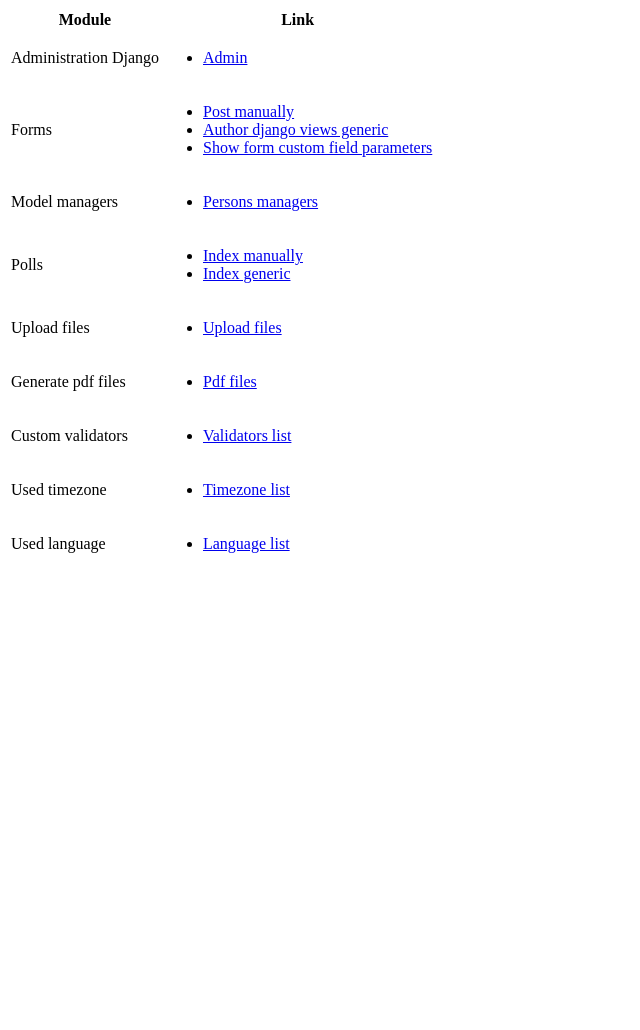
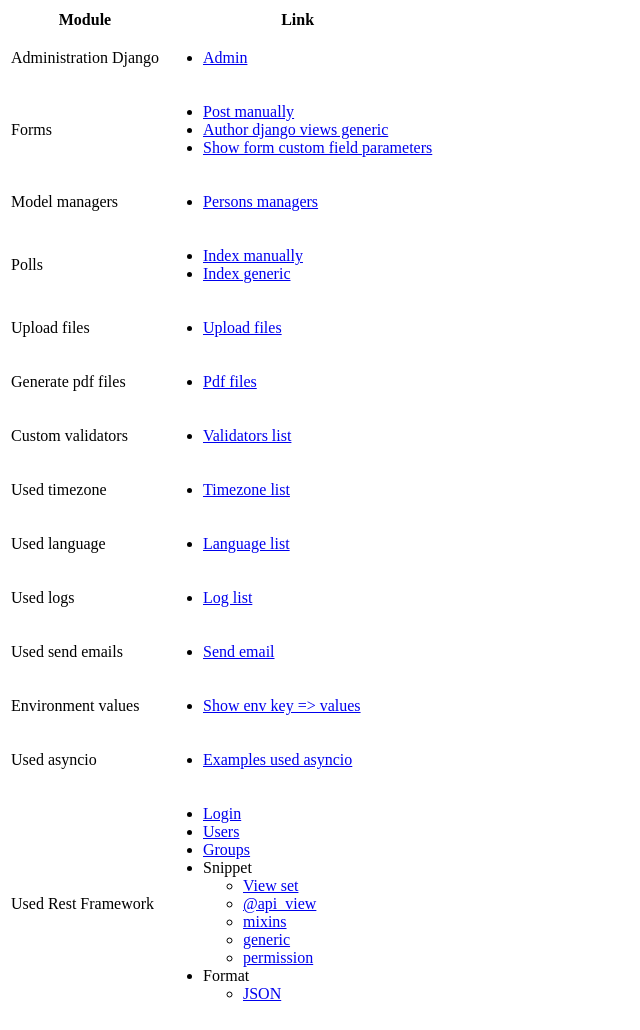
Before and after one commit to gsi-luis/djangolearning, a Django app: page / in a window 1280 px wide. Shown: the whole page, without its empty margins (0-640 px from the left). Before the commit the page ends 553 px from the top, so only its background shows below. Run offline with Django 3.2, Linux system fonts and the light colour scheme; parts of the project's set-up code (start-up, migrations or seed data) failed here and were passed over.

Commit message:
Add project add new url for modules news

```diff
--- a/src/learning_django/templates/learning_django/index.html
+++ b/src/learning_django/templates/learning_django/index.html
@@ -2,7 +2,7 @@
 <html lang="en">
 <head>
     <meta charset="UTF-8">
-    <title>Title</title>
+    <title>Examples modules deployment list</title>
 </head>
 <body>
     <table>
@@ -118,6 +118,95 @@
                     </ul>
                 </td>
             </tr>
+
+            <tr>
+                <td>Used logs</td>
+                <td>
+                    <ul>
+                        <li>
+                            <a href="{% url 'learning_log:log_index' %}" target="_blank">Log list</a>
+                        </li>
+                    </ul>
+                </td>
+            </tr>
+
+            <tr>
+                <td>Used send emails</td>
+                <td>
+                    <ul>
+                        <li>
+                            <a href="{% url 'learning_email:email_index' %}" target="_blank">Send email</a>
+                        </li>
+                    </ul>
+                </td>
+            </tr>
+
+            <tr>
+                <td>Environment values</td>
+                <td>
+                    <ul>
+                        <li>
+                            <a href="{% url 'learning_env:env_index' %}" target="_blank">Show env key => values</a>
+                        </li>
+                    </ul>
+                </td>
+            </tr>
+
+            <tr>
+                <td>Used asyncio</td>
+                <td>
+                    <ul>
+                        <li>
+                            <a href="{% url 'learning_asyncio:asyncio_index' %}" target="_blank">Examples used asyncio</a>
+                        </li>
+                    </ul>
+                </td>
+            </tr>
+
+            <tr>
+                <td>Used Rest Framework</td>
+                <td>
+                    <ul>
+                        <li>
+                            <a href="{% url 'rest_framework:login' %}" target="_blank">Login</a>
+                        </li>
+                        <li>
+                            <a href="{% url 'learning_rest_framework:user-list' %}" target="_blank">Users</a>
+                        </li>
+                        <li>
+                            <a href="{% url 'learning_rest_framework:group-list' %}" target="_blank">Groups</a>
+                        </li>
+                        <li>
+                            Snippet
+                            <ul>
+                                <li>
+                                    <a href="{% url 'learning_rest_framework:snippet-list' %}" target="_blank">View set</a>
+                                </li>
+                                <li>
+                                    <a href="/rest/api_view/snippets" target="_blank">@api_view</a>
+                                </li>
+                                <li>
+                                    <a href="/rest/mixin/snippets" target="_blank">mixins</a>
+                                </li>
+                                <li>
+                                    <a href="/rest/generic/snippets" target="_blank">generic</a>
+                                </li>
+                                <li>
+                                    <a href="/rest/permission/snippets" target="_blank">permission</a>
+                                </li>
+                            </ul>
+                        </li>
+                        <li>
+                            Format
+                            <ul>
+                                <li>
+                                    <a href="/rest/manual/snippets.json" target="_blank">JSON</a>
+                                </li>
+                            </ul>
+                        </li>
+                    </ul>
+                </td>
+            </tr>
         </tbody>
     </table>
 </body>
--- a/src/learning_django/urls.py
+++ b/src/learning_django/urls.py
@@ -20,7 +20,6 @@ from django.conf.urls.static import static
 from django.conf.urls import url
 from . import views
 
-
 urlpatterns = [
     url(r'^$', views.index, name='main_index'),
     path('polls/', include('polls.urls')),
@@ -31,5 +30,17 @@ urlpatterns = [
     path('validator/', include('learning_validator.urls')),
     path('timezone/', include('learning_timezone.urls')),
     path('language/', include('learning_language.urls')),
+    path('log/', include('learning_log.urls')),
+    path('email/', include('learning_email.urls')),
+    path('env/', include('learning_env.urls')),
+    path('asyncio/', include('learning_asyncio.urls')),
+    path('rest/', include('learning_rest_framework.urls')),
+    path('api-auth/', include('rest_framework.urls', namespace='rest_framework')),
     path('admin/', admin.site.urls),
 ] + static(settings.STATIC_URL, document_root=settings.STATIC_ROOT)
+
+if settings.DEBUG:
+    import debug_toolbar
+    urlpatterns = [
+        path('__debug__/', include(debug_toolbar.urls)),
+    ] + urlpatterns
```
Also changed, not shown: src/learning_django/settings.py (+83 -9 lines).
